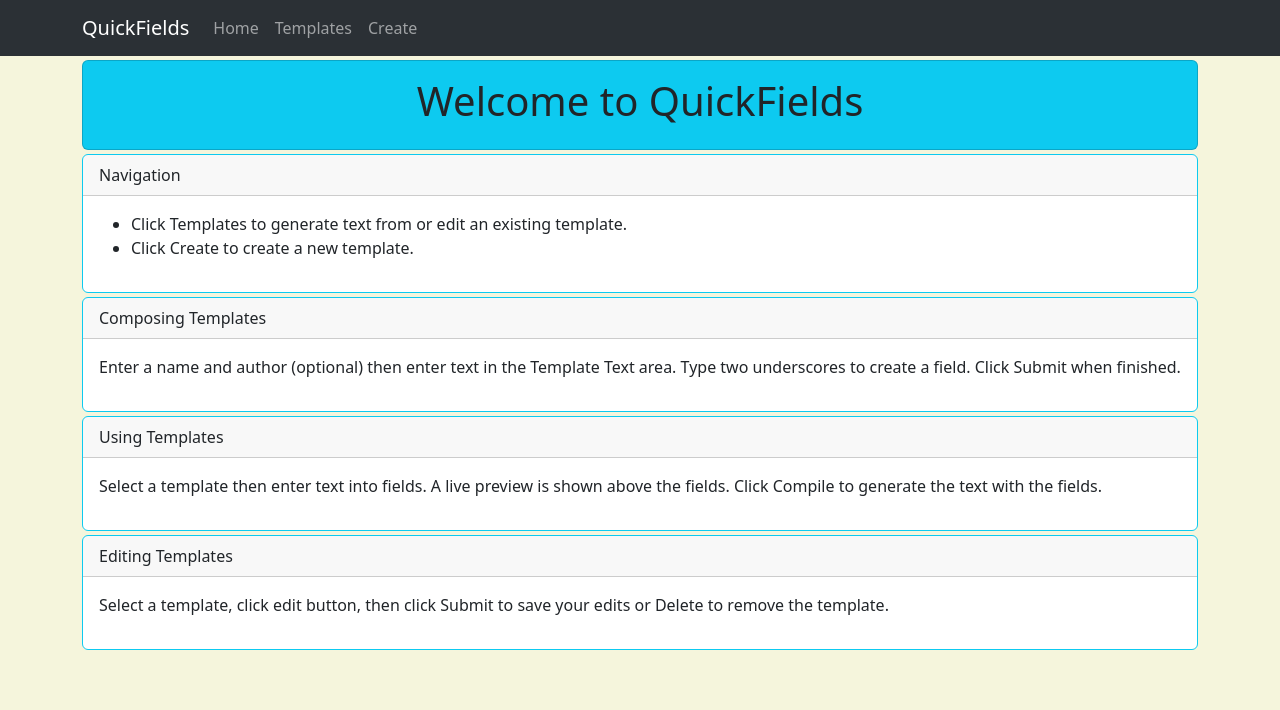
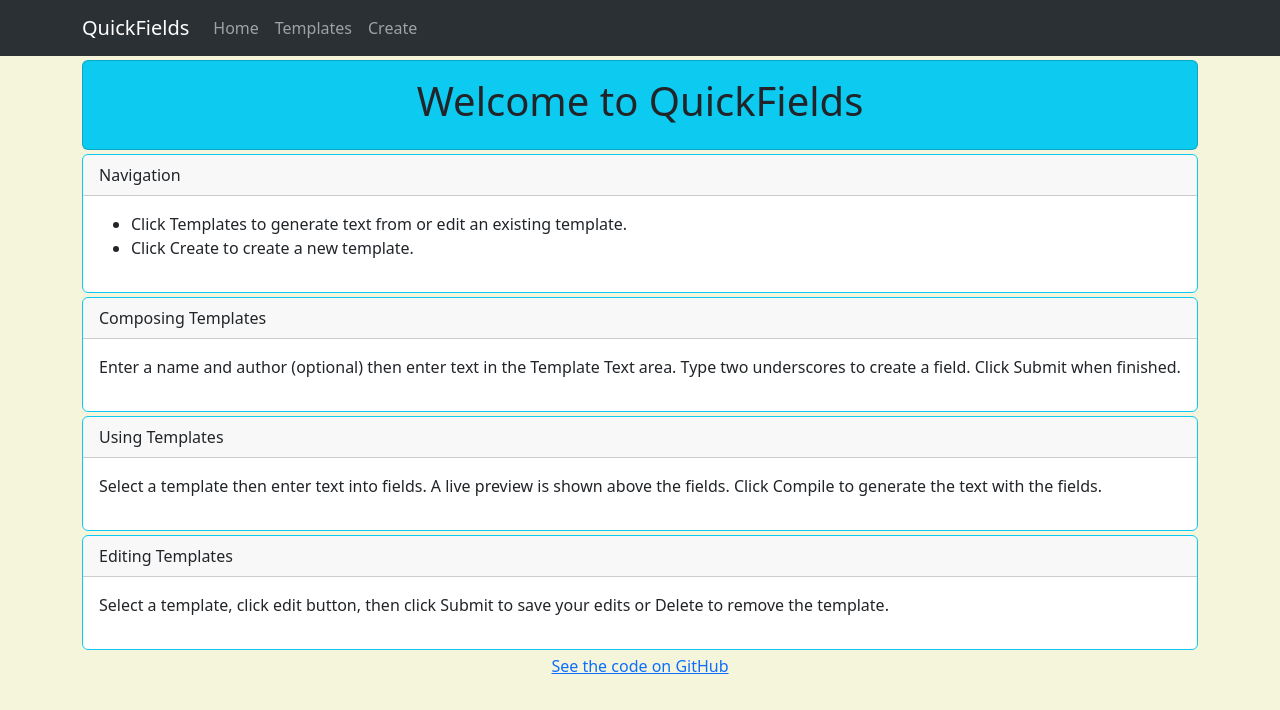
Before and after one commit to macOnGit/macOnGit, a React (Vite) app: page / in a window 1280 px wide. Shown: the top 710 px of the page. Built offline with nearby package versions, Linux system fonts and the light colour scheme.

Commit message:
edited ReadMe, added footer to welcome

```diff
--- a/src/components/welcome.jsx
+++ b/src/components/welcome.jsx
@@ -1,4 +1,5 @@
 import Card from 'react-bootstrap/Card';
+import { Row, Col, Container } from 'react-bootstrap';
 
 const Welcome = () => (
   <>
@@ -47,6 +48,13 @@ const Welcome = () => (
         </p>
       </Card.Body>
     </Card>
+    <Container className='footer'>
+      <Row className="justify-content-md-center">
+        <Col md="auto">
+          <a href='https://github.com/macOnGit/macongit.github.io'>See the code on GitHub</a>
+        </Col>
+      </Row>
+    </Container>
   </>
 );
 
```
Also changed, not shown: 1 other file (tests, documents, lock files or other folders).
